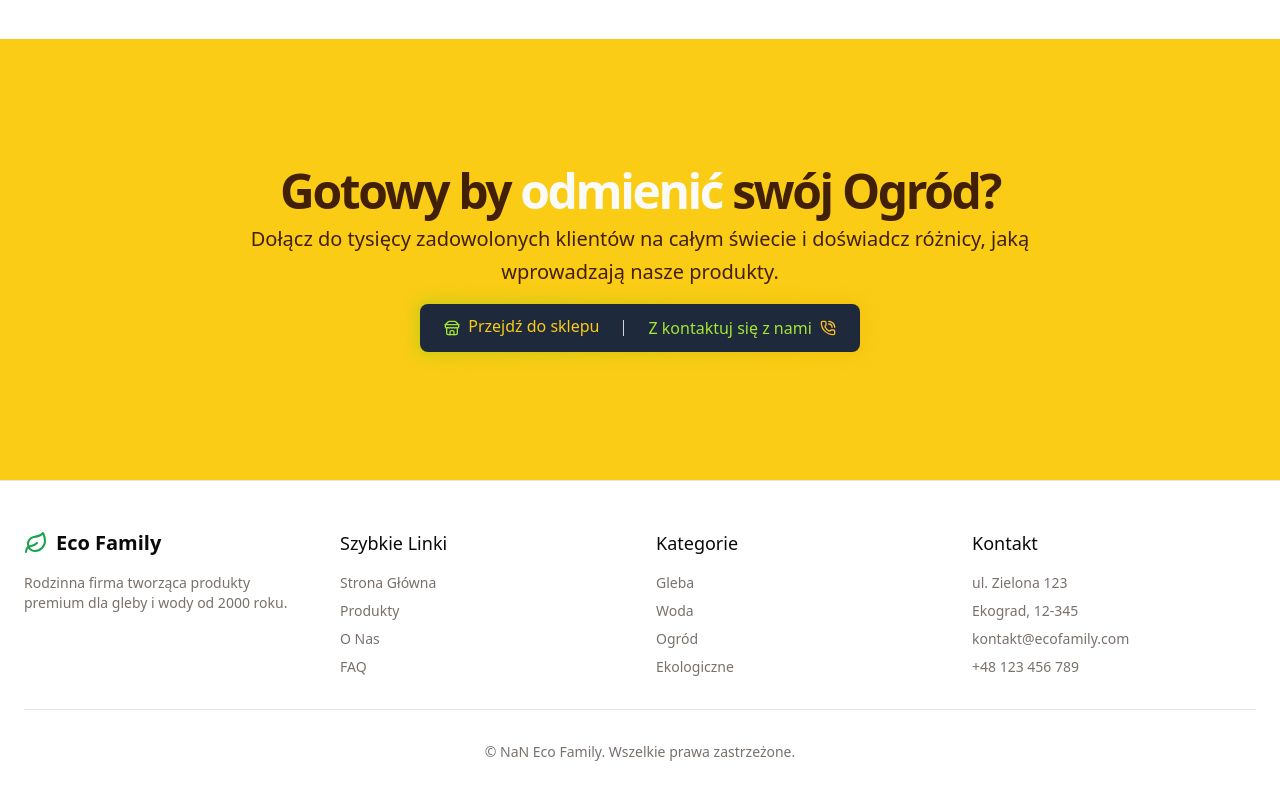
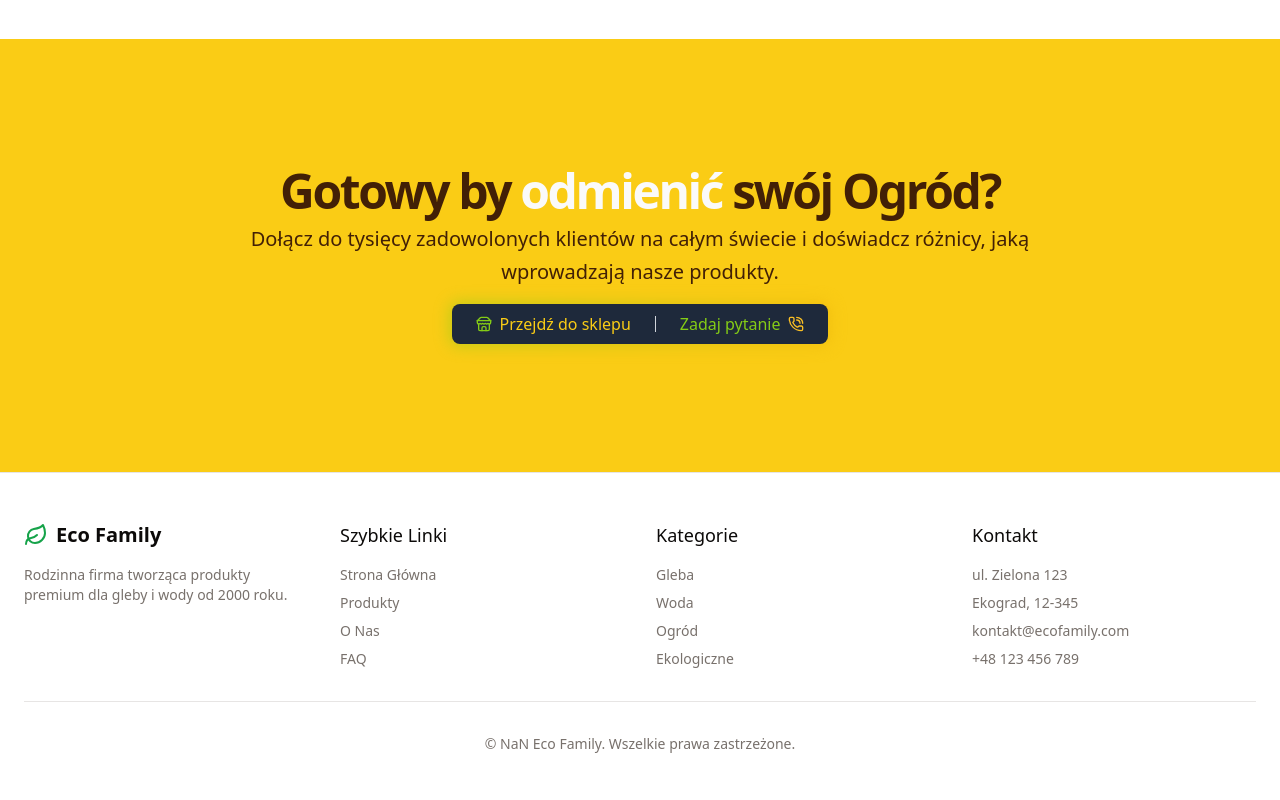
Before and after one commit to S1d0/biosashop, a Next.js app: page /about in a window 1280 px wide. Shown: the part 1458-2258 px from the top of the page. Built offline with nearby package versions, Linux system fonts and the light colour scheme; no server answers.

Commit message:
feat: added contact modal

```diff
--- a/app/(root)/@modal/contact/page.tsx
+++ /dev/null
@@ -1,22 +0,0 @@
-"use client"
-
-import { useRouter } from "next/navigation"
-import { EnquiryForm } from "@/components/shared/contact/contact-form"
-import { Dialog, DialogContent } from "@/components/ui/dialog"
-
-export default function ContactModal() {
-    const router = useRouter()
-
-    const handleSuccess = () => {
-        // Navigate to home with success parameter as fallback
-        router.push("/?contactSuccess=true")
-    }
-
-    return (
-        <Dialog open={true} onOpenChange={() => router.back()}>
-            <DialogContent className="sm:max-w-[500px]">
-                <EnquiryForm onSuccess={handleSuccess} />
-            </DialogContent>
-        </Dialog>
-    )
-}
--- a/app/(root)/@modal/default.tsx
+++ /dev/null
@@ -1,3 +0,0 @@
-export default function DefaultModal() {
-    return null
-}
--- a/app/(root)/contact/page.tsx
+++ /dev/null
@@ -1,12 +0,0 @@
-import { EnquiryForm } from "@/components/shared/contact/contact-form"
-import { redirect } from "next/navigation"
-
-export default function ContactPage() {
-    return (
-        <main className="container mx-auto py-12 px-4">
-            <div className="max-w-2xl mx-auto bg-white p-8 rounded-lg shadow-md">
-                <EnquiryForm onSuccess={() => redirect("/")} />
-            </div>
-        </main>
-    )
-}
--- a/components/landing/cta.tsx
+++ b/components/landing/cta.tsx
@@ -1,9 +1,14 @@
 'use client'
 
 import Link from "next/link";
-import React from "react";
+import React, {useState} from "react";
 import {LucidePhoneCall, LucideStore} from "lucide-react";
-
+import {EnquiryForm} from "@/components/shared/contact/contact-form";
+import {
+    Dialog,
+    DialogContent, DialogDescription, DialogTitle,
+    DialogTrigger
+} from "@/components/ui/dialog";
 
 export default function CtaPage() {
     return (
@@ -20,7 +25,7 @@ export default function CtaPage() {
                             produkty.
                         </p>
                     </div>
-                    <div className="flex flex-col gap-4 min-[400px]:flex-row">
+                    <div className="flex">
                         <CallToAction/>
                     </div>
                 </div>
@@ -30,30 +35,46 @@ export default function CtaPage() {
 }
 
 function CallToAction() {
-    'use client'
+    const [open, setOpen] = useState(false);
 
+    const handleClose = () => {
+        setOpen(false);
+    };
     return (
-        <div className={"relative group"}>
+        <div className={"relative group w-full"}>
             <div
                 className={"absolute -inset-0.5 group-hover:-inset-1 bg-gradient-to-r from-lime-500 to-yellow-500 rounded-lg blur opacity-50 group-hover:opacity-100 transition duration-1000 group-hover:duration-200"}></div>
             <div
                 className={"relative flex bg-slate-800 rounded-lg leading-none items-center divide-x divide-gray-300 px-6 py-3"}>
-                <div className={"group/products"}>
-                    <Link className={"pr-6 text-yellow-400 font-medium group-hover/products:text-stone-50"}
-                          href="/products">
+                <div className={"group/products items-center justify-center"}>
+                    <Link
+                        className={"pr-6 flex gap-2 justify-center items-center text-yellow-400 font-medium group-hover/products:text-stone-50"}
+                        href="/products">
                         <LucideStore
-                            className={"text-sm text-lime-400 inline-flex group-hover/products:text-stone-50 pr-2"}/>
-                        Przejdź do sklepu
+                            className={"text-sm text-lime-500 inline-flex group-hover/products:text-stone-50 w-4 h-4"}/>
+                        <span>Przejdź do sklepu</span>
                     </Link>
                 </div>
                 <div className="group/about">
-                    <Link
-                        className={"pl-6 text-lime-400 font-medium group-hover/about:text-stone-50 transition-colors duration-200 flex items-center"}
-                        href="/contact">
-                        <span>Z kontaktuj się z nami</span>
-                        <LucidePhoneCall
-                            className={"h-4 w-4 text-sm text-amber-400 group-hover/about:text-stone-50 ml-2 transition-colors duration-200"}/>
-                    </Link>
+                    <Dialog open={open} onOpenChange={setOpen}>
+                        <DialogTrigger asChild>
+                            <div
+                                className={"flex items-center pl-6 justify-center text-lime-500 font-medium group-hover/about:text-stone-50 transition-colors duration-200"}>
+                                <button>Zadaj pytanie</button>
+                                <LucidePhoneCall
+                                    className={"h-4 w-4 text-sm text-amber-400 group-hover/about:text-stone-50 ml-2 transition-colors duration-200"}/>
+                            </div>
+                        </DialogTrigger>
+                        <DialogContent className="sm:max-w-2xl md:px-8 md:py-8">
+                            <DialogTitle asChild>
+                                <h2 className="text-2xl font-bold mb-4">Skontaktuj się z nami</h2>
+                            </DialogTitle>
+                            <DialogDescription>
+                                Odezwij się do nas jeśli chcesz wiedzieć więcej, lub masz pytania co do dostawy
+                            </DialogDescription>
+                            <EnquiryForm onSuccess={handleClose} />
+                        </DialogContent>
+                    </Dialog>
                 </div>
             </div>
         </div>
--- a/components/shared/contact/contact-form.tsx
+++ b/components/shared/contact/contact-form.tsx
@@ -32,32 +32,22 @@ export function EnquiryForm({ onSuccess }: { onSuccess?: () => void }) {
             // Show success toast immediately
             toast.success("Wiadomość wysłana!", {
                 description: "Dziękujemy za wiadomość! Odpowiemy najszybciej jak to możliwe.",
-                duration: 5000, // Show for 5 seconds
+                duration: 1000,
             })
 
-            // Add a longer delay before navigation to ensure toast is visible
-            const timer = setTimeout(() => {
-                // If onSuccess callback is provided, use it
-                // Otherwise, navigate to home
-                if (onSuccess) {
-                    onSuccess()
-                } else {
-                    router.push("/")
-                }
-            }, 1000) // Longer delay to ensure toast is visible
-
-            return () => clearTimeout(timer)
+            if(onSuccess) {
+                onSuccess()
+            } else {
+                router.push("/")
+            }
         }
     }, [state.success, router, onSuccess])
 
     return (
-        <div className="max-w-md mx-auto">
-            <h2 className="text-2xl font-bold mb-4">Skontaktuj się z nami</h2>
-
+        <div className="w-full">
             {state.message && !state.success && (
                 <div className="mb-6 p-4 bg-red-50 text-red-600 rounded-md">{state.message}</div>
             )}
-
             <form action={formAction} className="space-y-4">
                 <div className="space-y-2">
                     <Label htmlFor="name">Imię</Label>
@@ -78,7 +68,6 @@ export function EnquiryForm({ onSuccess }: { onSuccess?: () => void }) {
                         </p>
                     )}
                 </div>
-
                 <div className="space-y-2">
                     <Label htmlFor="phone">Numer telefonu (opcjonalnie)</Label>
                     <Input id="phone" name="phone" placeholder="+48 123 456 789" aria-describedby="phone-error" />
@@ -88,7 +77,6 @@ export function EnquiryForm({ onSuccess }: { onSuccess?: () => void }) {
                         </p>
                     )}
                 </div>
-
                 <div className="space-y-2">
                     <Label htmlFor="message">Wiadomość</Label>
                     <Textarea
@@ -104,7 +92,6 @@ export function EnquiryForm({ onSuccess }: { onSuccess?: () => void }) {
                         </p>
                     )}
                 </div>
-
                 <SubmitButton />
             </form>
         </div>
```
Also changed, not shown: localdev/docker-compose.yaml (added, +29 -0 lines), 1 other file (tests, documents, lock files or other folders).
